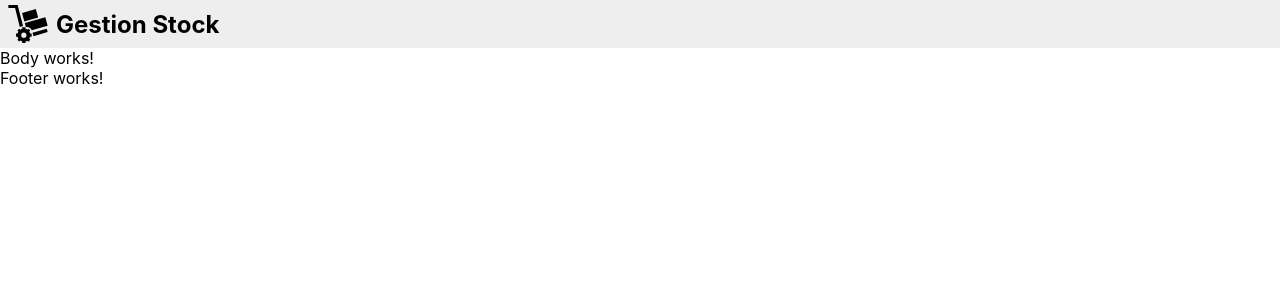
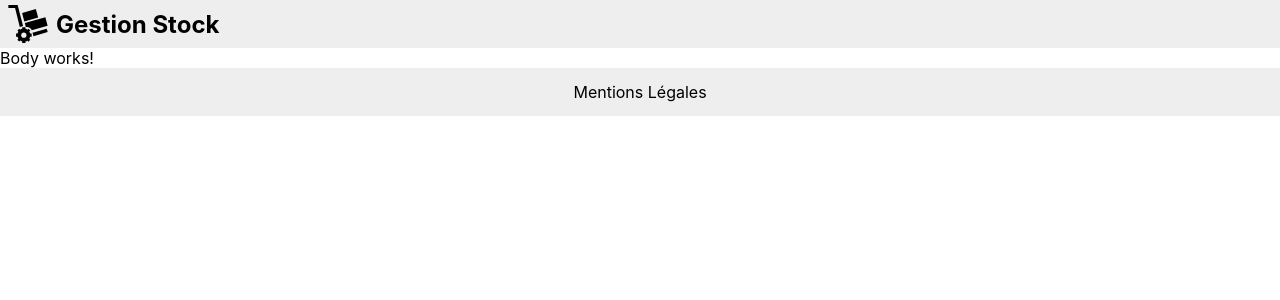
Before and after one commit to jlg-formation/tjs-juin-2022, a React (Create React App) app in the folder front/: page / in a window 1280 px wide. Shown: the top 300 px of the page. Built offline with nearby package versions, Linux system fonts and the light colour scheme.

Commit message:
dev: footer css
we tried with styles attributes, but unfortunately styles cannot do everything we need (ex: a:hover)

```diff
--- /dev/null
+++ b/front/src/layout/Footer.css
@@ -0,0 +1,8 @@
+.Footer a {
+  text-decoration: inherit;
+  color: inherit;
+}
+
+.Footer a:hover {
+  text-decoration: underline;
+}
--- a/front/src/layout/Footer.tsx
+++ b/front/src/layout/Footer.tsx
@@ -1,5 +1,20 @@
+import "./Footer.css";
+
 function Footer() {
-  return <div>Footer works!</div>;
+  return (
+    <footer
+      className="Footer"
+      style={{
+        backgroundColor: "#eee",
+        height: "3em",
+        display: "flex",
+        alignItems: "center",
+        justifyContent: "center",
+      }}
+    >
+      <a href="#">Mentions Légales</a>
+    </footer>
+  );
 }
 
 export default Footer;
--- a/front/src/layout/Header.css
+++ b/front/src/layout/Header.css
@@ -14,6 +14,10 @@
   color: inherit;
 }
 
+.Header a:hover {
+  text-decoration: underline;
+}
+
 .Header img {
   height: 2.5em;
 }
```
